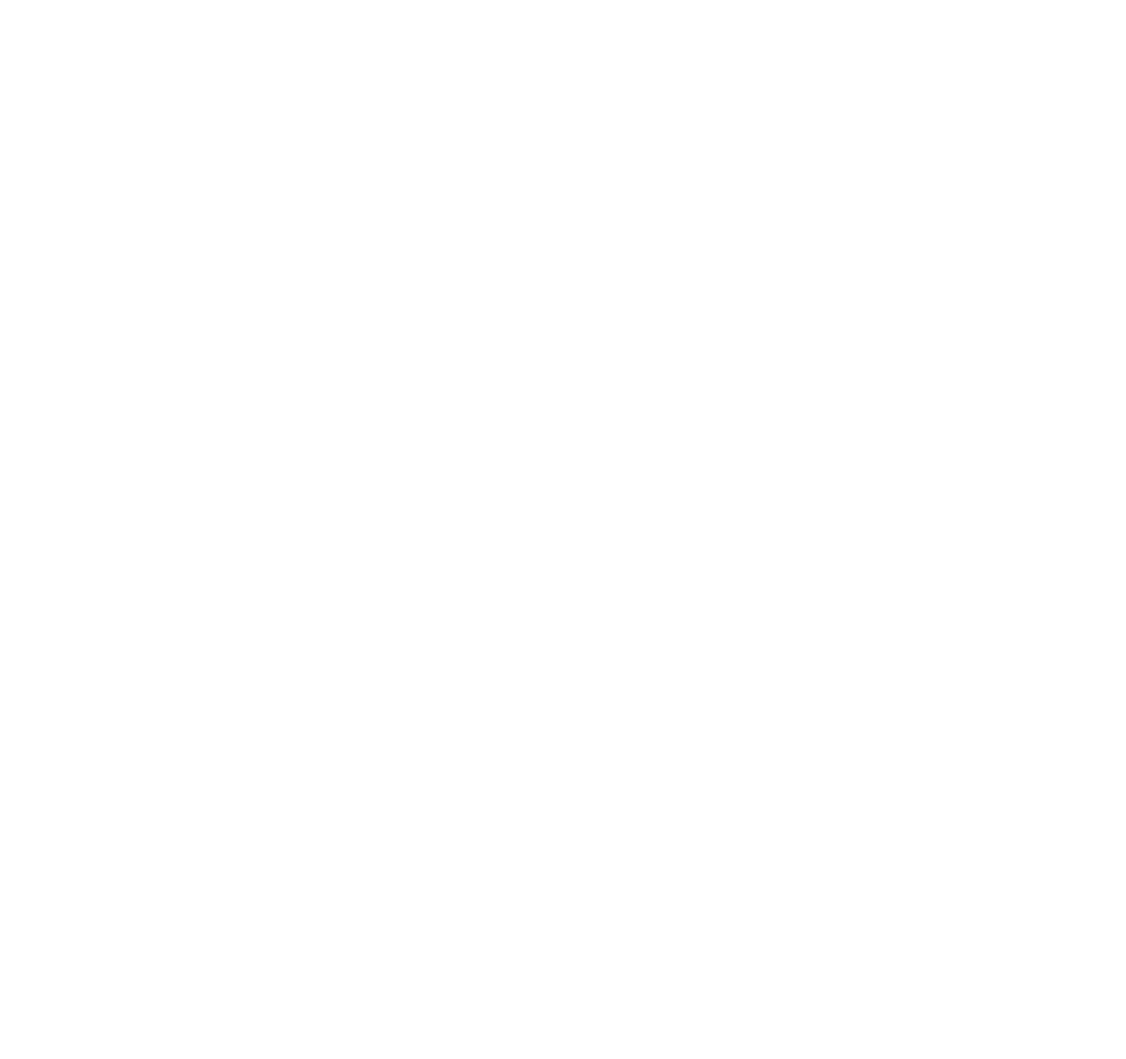
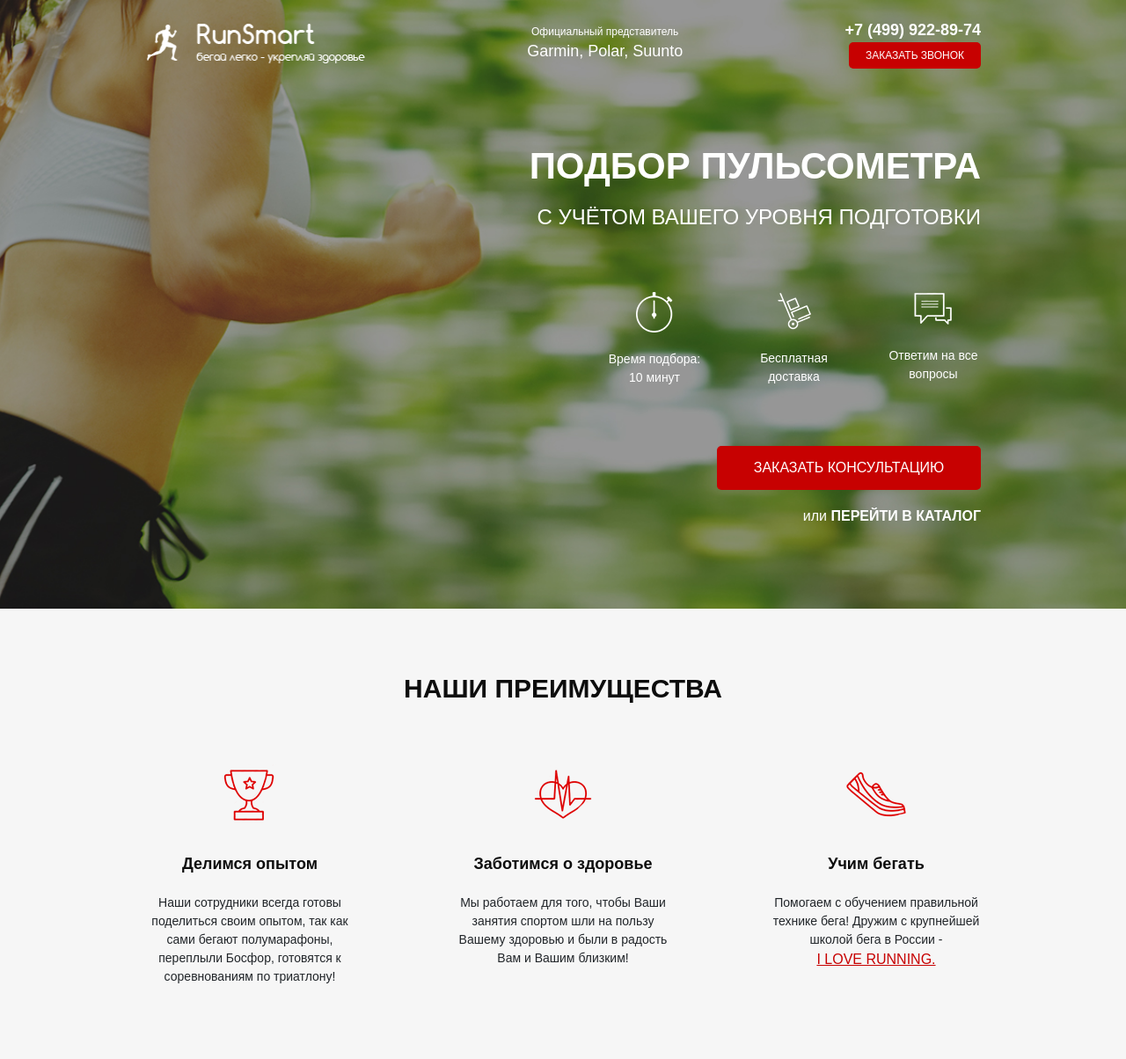
Before and after one commit to nordcoding/run-smart, a website: page src/index.html in a window 1280 px wide. Shown: the whole page at 88% size. Before the commit the page ends 800 px from the top, so only its background shows below. Drawn offline with nearby package versions, Linux system fonts and the light colour scheme; files that its build step writes are made by us from their sources.

Commit message:
into sass converting+advantages block

```diff
--- a/src/index.html
+++ b/src/index.html
@@ -4,13 +4,71 @@
     <meta charset="UTF-8">
     <meta http-equiv="X-UA-Compatible" content="IE=edge">
     <meta name="viewport" content="width=device-width, initial-scale=1.0">
-    <link rel="stylesheet" href="css/bootstrap-reboot.min.css">
-    <link rel="stylesheet" href="fonts/font.css">
-    <link rel="stylesheet" href="style.css">
-
+    <link rel="stylesheet" href="/css/bootstrap-reboot.min.css">
+    <link rel="stylesheet" href="/css/font.css">
+    <link rel="stylesheet" href="/css/style.min.css">
     <title>Run smart</title>
 </head>
 <body>
+    <div class="promo">
+        <div class="container">
+            <div class="header">
+                <a href="#" class="header__logo">
+                    <img src="img/logo.png" alt="run smart logo">
+                </a>
+                <div class="header__official">Официальный представитель
+                    <span>Garmin, Polar, Suunto</span>
+                </div>
+                <div class="header__contacts">
+                    <a href="+74999228974" class="header__phone">+7 (499) 922-89-74</a>
+                    <button class="button">заказать звонок</button>
+                </div>
+            </div>
+            <div class="promo__wrapper">
+                <h1 class="promo__header">Подбор пульсометра</h1>
+                <h2 class="promo__subheader">с учётом Вашего уровня подготовки</h2>
+                <div class="promo__icons">
+                    <div class="promo__icon">
+                        <img src="icons/timer-icons.png" alt="">Время подбора: 10 минут</div>
+                    <div class="promo__icon">
+                        <img src="icons/hand-cart-icon.png" alt="">Бесплатная доставка</div>
+                    <div class="promo__icon">
+                        <img src="icons/message-icon.png" alt="">Ответим на все вопросы</div>
+                </div>
+                <button class=" button button_main">заказать кОНСУЛЬТАЦИЮ</button>
+                <div class="promo__link">
+                    или
+                    <a href="#">ПЕРЕЙТИ В КАТАЛОГ</a>
+                </div>
+            </div>
+
+
+        </div>
+
+    </div>
+    <div class="advantages">
+        <div class="container">
+            <h2 class="advantages__subheader">НАШИ ПРЕИМУЩЕСТВА</h2>
+            <div class="advantages__wrapper">
+                <div class="advantages__item">
+                    <div class="advantages__item_icon"><img src="icons/cup-icon.png" alt=""></div>
+                    <div class="advantages__item_title">Делимся опытом</div>
+                    <div class="advantages__item_descr">Наши сотрудники всегда готовы поделиться своим опытом, так как сами бегают полумарафоны, переплыли Босфор, готовятся к соревнованиям по триатлону!</div>
+                </div>
+                <div class="advantages__item">
+                    <div class="advantages__item_icon"><img src="icons/pulse-icon.png" alt=""></div>
+                    <div class="advantages__item_title">Заботимся о здоровье</div>
+                    <div class="advantages__item_descr">Мы работаем для того, чтобы Ваши занятия спортом шли на пользу Вашему здоровью и были в радость Вам и Вашим близким!</div>
+                </div>
+                <div class="advantages__item">
+                    <div class="advantages__item_icon"><img src="icons/shoe-icon.png" alt=""></div>
+                    <div class="advantages__item_title">Учим бегать</div>
+                    <div class="advantages__item_descr">Помогаем с обучением правильной технике бега! Дружим с крупнейшей школой бега в России - </div>
+                    <a href="#">I LOVE RUNNING.</a>
+                </div>
+            </div>
+        </div>
+    </div>
 
 </body>
 </html>
--- /dev/null
+++ b/src/sass/base/_variables.scss
@@ -0,0 +1 @@
+$main-color: #c70101
--- /dev/null
+++ b/src/sass/blocks/_advantages.sass
@@ -0,0 +1,40 @@
+.advantages
+    min-height: 473px
+    padding: 73px 0 83px 0
+    background: #F6F6F6
+    &__subheader
+        font-style: normal
+        font-weight: bold
+        font-size: 30px
+        display: block
+        text-align: center
+        color: #0D0D0D
+    &__wrapper
+        display: flex
+        justify-content: space-between
+    &__item
+        display: flex
+        flex-direction: column
+        width: 238px
+        align-items: center
+        a
+            color: $main-color
+            text-decoration: underline
+
+
+        &_icon
+            display: flex
+            justify-content: center
+            margin-top: 60px
+        &_title
+            margin-top: 35px
+            font-style: normal
+            font-weight: 700
+            font-size: 18px
+            color: #0D0D0D
+        &_descr
+            margin-top: 20px
+            font-style: normal
+            font-weight: 300
+            font-size: 14px
+            text-align: center
--- /dev/null
+++ b/src/sass/blocks/_buttons.sass
@@ -0,0 +1,15 @@
+.button
+    width: 150px
+    height: 30px
+    border-radius: 5px
+    background-color: $main-color
+    border: none
+    color: #ffffff
+    font-size: 12px
+    font-weight: 500
+    text-transform: uppercase
+    &_main
+        margin-top: 67px
+        width: 300px
+        height: 50px
+        font-size: 16px
--- /dev/null
+++ b/src/sass/blocks/_header.sass
@@ -0,0 +1,29 @@
+.header
+	display: flex
+	justify-content: space-between
+	align-items: center
+	&__logo
+		width: 250px
+		img
+        	width: 100%
+	&__official
+		color: #ffffff
+		font-size: 12px
+		font-weight: 500
+		text-align: center
+		span
+			display: block
+			font-size: 18px
+	&__phone
+		display: block
+		color: #ffffff
+		font-size: 18px
+		font-weight: 700
+		text-decoration: none
+		&:hover
+			color: #fff
+			text-decoration: none
+	&__contacts
+		display: flex
+		flex-direction: column
+		align-items: flex-end
--- /dev/null
+++ b/src/sass/blocks/_promo.sass
@@ -0,0 +1,48 @@
+.promo
+	min-height: 650px
+	padding: 21px 0 93px 0
+	background: url(../img/screen-1_bg.png) center (center/cover) no-repeat
+	&__wrapper
+        display: flex
+        flex-direction: column
+        align-items: flex-end
+        margin-top: 90px
+	&__header
+		color: #ffffff
+		font-size: 42px
+		font-weight: 700
+		text-transform: uppercase
+		line-height: 42px
+	&__subheader
+		margin-top: 17px
+		color: #ffffff
+		font-size: 24px
+		line-height: 24px
+		font-weight: 500
+		text-transform: uppercase
+	&__icons
+		margin-top: 65px
+		width: 425px
+		display: flex
+		justify-content: space-between
+	&__icon
+		width: 108px
+		text-align: center
+		color: #ffffff
+		font-size: 14px
+		font-weight: 500
+		img
+			display: block
+			margin: 0 auto
+			margin-bottom: 20px
+
+	&__link
+		color: #ffffff
+		font-size: 16px
+		font-weight: 500
+		margin-top: 18px
+		a
+			color: white
+			text-transform: uppercase
+			text-decoration: none
+			font-weight: 700
--- a/src/sass/style.sass
+++ b/src/sass/style.sass
@@ -0,0 +1,12 @@
+@import 'base/variables'
+@import 'blocks/promo'
+@import 'blocks/header'
+@import 'blocks/buttons'
+@import 'blocks/advantages'
+
+*
+    font-family: 'Museo Sans Cyrl', sans-serif
+
+.container
+    max-width: 950px
+    margin: 0 auto
--- a/src/sass/style.scss
+++ /dev/null
@@ -1,10 +0,0 @@
-@import 'base/variables';
-
-* {
-    font-family: "Museo Sans Cyrl", sans-serif;
-}
-
-.container{
-    max-width: 950;
-    margin: 0 auto;
-}
```
Also changed, not shown: package.json (+5 -2 lines), src/css/blocks/header.min.css (added), src/css/style.min.css, src/sass/base/_mixins.scss (added), 1 other file.
